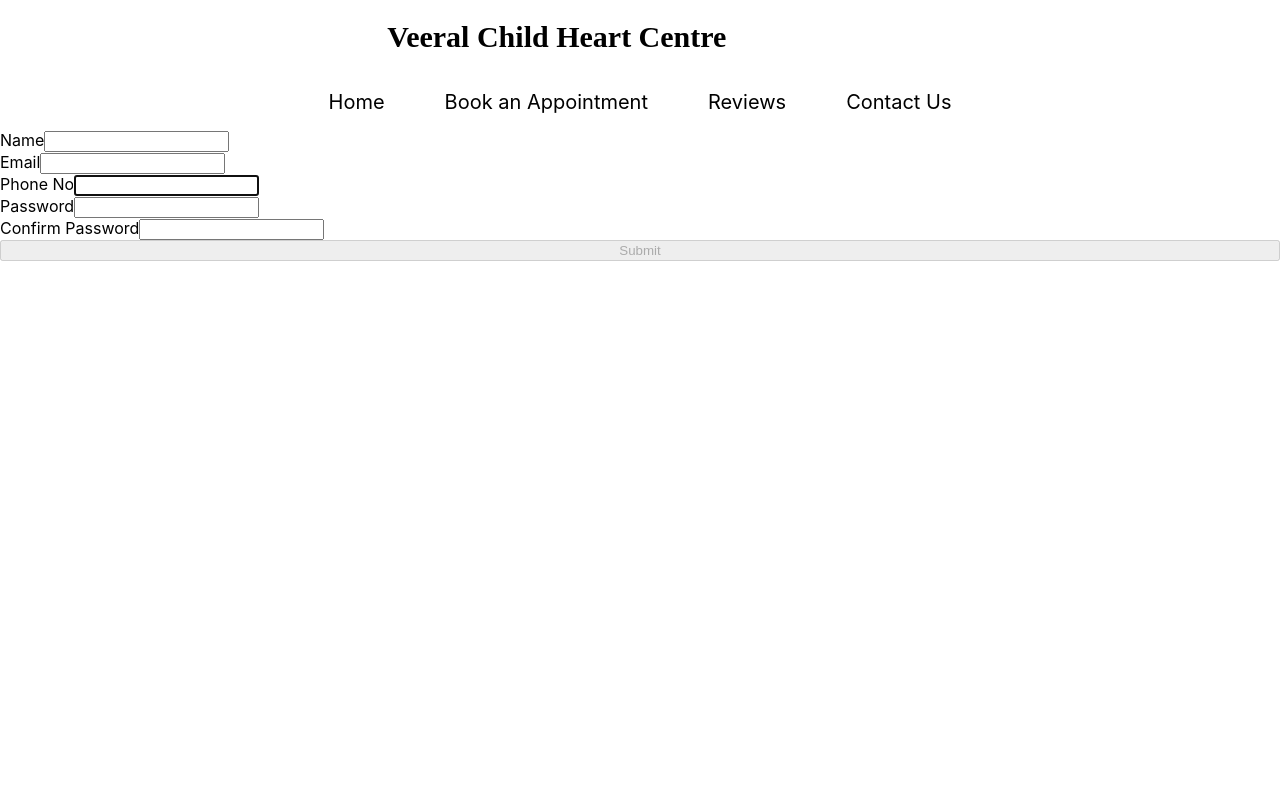
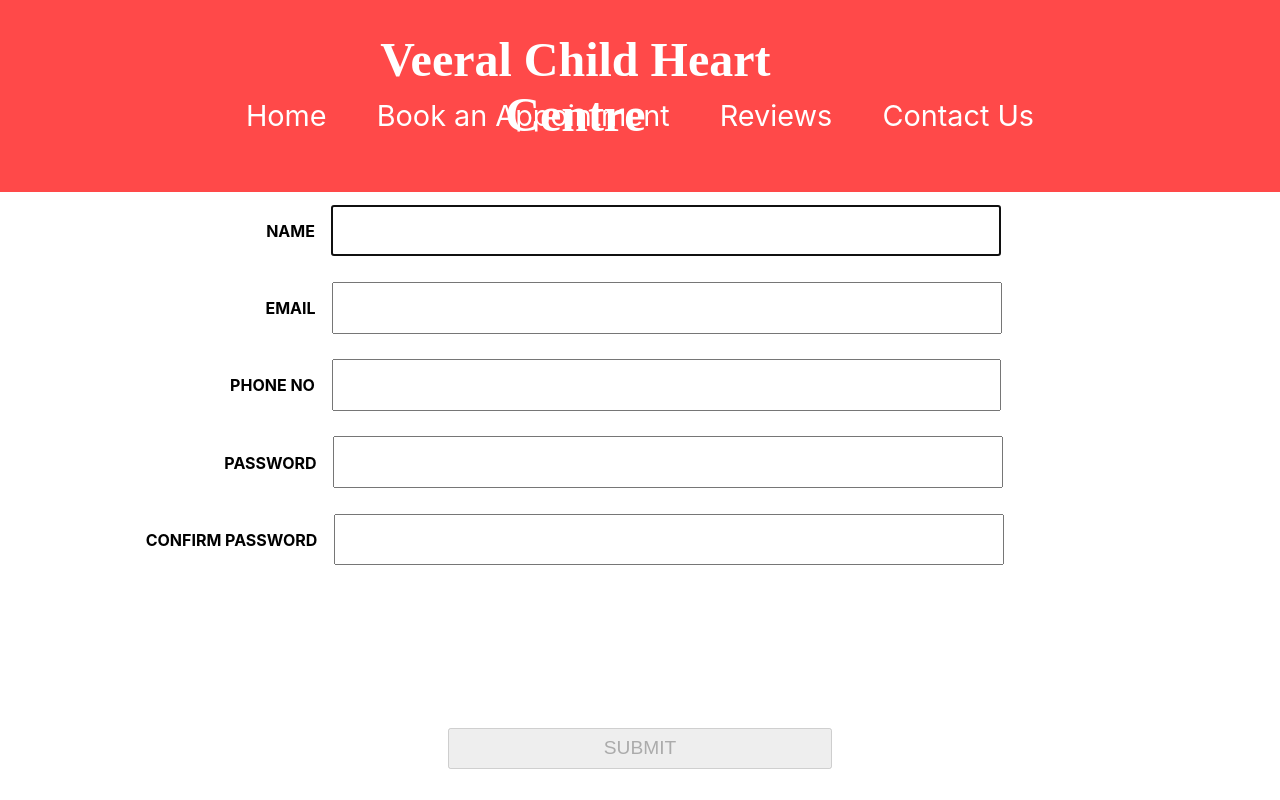
Before and after one commit to priyanshmehta22/vchc, a React (Create React App) app: page /signup in a window 1280 px wide. Built offline with nearby package versions, Linux system fonts and the light colour scheme.

Commit message:
vchc update
vchc update

```diff
--- a/src/App.css
+++ b/src/App.css
@@ -1,17 +1,23 @@
 .navbar {
   display: flex;
+  justify-content: center;
+  align-items: center;
   text-decoration: none;
-  padding: 10px;
-  height: 50px;
-  margin: 10px;
-  margin-top: 50px;
+  padding: 1%;
+  height: 8rem;
+  width: 100%;
+  padding-top: 4%;
+  background-color: rgb(255, 73, 73);
 }
 
 .nav-items {
+  color: white;
+  text-decoration: none;
+  padding: 2%;
+  font-size: 1.8em;
+}
+.nav-items:hover {
   color: black;
-  text-decoration: none;
-  padding: 30px;
-  font-size: 20px;
 }
 
 .container {
@@ -19,6 +25,7 @@
 }
 
 .navbar-placement {
+  /* padding-top: 1%; */
   display: flex;
   justify-content: center;
   align-items: center;
@@ -33,8 +40,9 @@
 
 #intro-heading {
   text-align: center;
-  padding-bottom: 30px;
+  /* padding-bottom: 30px; */
   font-size: large;
+  /* background-color: lightblue; */
 }
 #degrees {
   text-align: center;
@@ -52,9 +60,9 @@
 .vchc-heading {
   position: absolute;
 
-  right: 500px;
-  color: Black;
-  font-size: 30px;
+  left: 25%;
+  color: white;
+  font-size: 3rem;
   font-family: "Bree serif", serif;
 
   z-index: 1;
@@ -67,13 +75,13 @@
 }
 @keyframes pri3 {
   0% {
-    right: 750px;
+    right: 40%;
   }
   50% {
-    right: 550px;
+    right: 35%;
   }
   100% {
-    right: 750px;
+    right: 40%;
   }
 }
 
@@ -286,3 +294,238 @@
   opacity: 0;
   transform: translateY(8rem);
 }
+
+body {
+  margin: 0;
+  font-family: -apple-system, BlinkMacSystemFont, "Segoe UI", "Roboto", "Oxygen",
+    "Ubuntu", "Cantarell", "Fira Sans", "Droid Sans", "Helvetica Neue",
+    sans-serif;
+  -webkit-font-smoothing: antialiased;
+  -moz-osx-font-smoothing: grayscale;
+}
+
+code {
+  font-family: source-code-pro, Menlo, Monaco, Consolas, "Courier New",
+    monospace;
+}
+
+.create {
+  display: flex;
+  flex-direction: column;
+  text-align: center;
+  align-items: center;
+  justify-content: center;
+  margin: 0px auto;
+  height: 120vh;
+  width: 100%;
+}
+.create2 {
+  display: flex;
+  flex-direction: column;
+  text-align: center;
+  align-items: center;
+  justify-content: center;
+  margin: 0px auto;
+}
+.create2 input,
+.create2 textarea,
+.create2 select {
+  margin: 10px;
+  padding: 10px;
+  border: 1px solid #ccc;
+  border-radius: 5px;
+}
+.create input,
+.create textarea,
+.create select {
+  margin: 1%;
+  font-size: 1.2rem;
+  height: 100%;
+
+  padding: 15%;
+  border: 1px solid #ccc;
+  border-radius: 5px;
+}
+form {
+  display: flex;
+  flex-direction: column;
+  margin: auto;
+
+  height: 100%;
+}
+
+.create button {
+  margin: 10px;
+  padding: 10px;
+  border: 1px solid #ccc;
+  border-radius: 5px;
+  background-color: rgb(243, 82, 82);
+}
+.create2 button {
+  margin: 3%;
+  padding: 5%;
+  border: 1px solid #ccc;
+  border-radius: 5px;
+  font-size: 1rem;
+  font-weight: bold;
+  background-color: rgb(243, 82, 82);
+}
+
+.review-view {
+  text-decoration: none;
+  border: 2px solid rgb(152, 149, 149);
+  box-shadow: 2px;
+  margin: 10px;
+  padding: 10px;
+}
+
+.review {
+  display: flex;
+  flex-direction: column;
+  text-align: center;
+  align-items: center;
+  justify-content: center;
+  padding: 1%;
+  width: 30%;
+  margin: 1%;
+  border: 1px solid black;
+  border-radius: 5%;
+}
+.revrat {
+}
+.red {
+  color: purple;
+}
+.reviews {
+  /* background-color: red; */
+  color: black;
+  display: flex;
+  flex-direction: row;
+  text-align: center;
+  align-items: center;
+  justify-content: center;
+  /* margin: 0px auto; */
+  width: 100%;
+  font-size: 1.2rem;
+  /* height: 10%; */
+}
+
+.review-view:hover {
+  box-shadow: 2px 2px 10px #ccc;
+  width: 100%;
+  border: 2px solid #eaeaea;
+  margin: auto;
+  text-align: center;
+  justify-content: center;
+}
+
+.signin-up {
+  text-decoration: none;
+  background-color: black;
+  color: white;
+  display: flex;
+  padding-left: 5%;
+  /* margin: 30px; */
+  font-size: 1.8rem;
+}
+.float-right {
+  padding: 10px;
+  margin: 10px;
+}
+
+.button {
+  color: white;
+  text-decoration: none;
+}
+.button:hover {
+  cursor: pointer;
+  color: rgb(255, 82, 82);
+}
+
+#loginbtn {
+  position: fixed;
+  right: 100px;
+}
+#signupbtn {
+  position: fixed;
+  right: 250px;
+}
+.large-font {
+  margin-top: 5%;
+  color: rgb(255, 82, 82);
+  font-size: 2rem;
+}
+.submitBtn {
+  padding: 10%;
+  /* height: 20vh; */
+  margin: 5%;
+  font-size: 1.2rem;
+  color: white;
+}
+.submitBtn:hover {
+  color: black;
+}
+.center {
+  text-align: center;
+  justify-content: center;
+  align-items: center;
+}
+.Login {
+  justify-content: center;
+  align-items: center;
+  margin: auto;
+}
+.inputsignup {
+  justify-content: center;
+  align-items: center;
+  width: 50%;
+  margin: 1%;
+  padding: 1%;
+  font-size: 1.2rem;
+}
+.ph {
+  position: relative;
+  right: 18px;
+}
+.pass {
+  position: relative;
+  right: 20px;
+}
+.con {
+  position: relative;
+  right: 59px;
+}
+.signupbtn {
+  position: fixed;
+  right: 20%;
+  top: 90%;
+  width: 60%;
+}
+.signupbtn2 {
+  position: fixed;
+  right: 20%;
+  top: 55%;
+  width: 60%;
+}
+.signupbtn3 {
+  position: fixed;
+  right: 20%;
+  top: 80%;
+  width: 60%;
+}
+.pa {
+  position: relative;
+  left: 8px;
+}
+.pd {
+  position: relative;
+  right: 21px;
+}
+.pdl {
+  position: relative;
+  right: 21px;
+}
+.at {
+  position: relative;
+  right: 21px;
+}
--- a/src/appointment.js
+++ b/src/appointment.js
@@ -34,16 +34,21 @@ const Appointment = () => {
       .catch((error) => {
         console.log(error);
       });
+    window.alert("Appointment booked successfully");
   };
 
   return (
-    <div className="appointment">
+    <div className="Login center">
       <Form onSubmit={handlesubmit}>
         <Form.Group size="lg" controlId="name">
-          <Form.Label> Patient Name</Form.Label>
+          <Form.Label>
+            <b>PATIENT NAME</b>
+          </Form.Label>
 
           <Form.Control
             autoFocus
+            required
+            className="inputsignup pn"
             type="text"
             value={pname}
             onChange={(e) => setPname(e.target.value)}
@@ -51,10 +56,13 @@ const Appointment = () => {
         </Form.Group>
 
         <Form.Group size="lg" controlId="age">
-          <Form.Label> Patient Age</Form.Label>
+          <Form.Label>
+            <b>PATIENT AGE</b>
+          </Form.Label>
 
           <Form.Control
-            autoFocus
+            required
+            className="inputsignup pa"
             type="number"
             value={age}
             onChange={(e) => setAge(e.target.value)}
@@ -62,28 +70,47 @@ const Appointment = () => {
         </Form.Group>
 
         <Form.Group size="lg" controlId="date">
-          <Form.Label>Appointment Date</Form.Label>
+          <Form.Label className="pdl">
+            <b>APPOINTMENT DATE</b>
+          </Form.Label>
           <Form.Control
+            className="inputsignup pd"
+            required
             type="date"
             value={date}
             onChange={(e) => setDate(e.target.value)}
           />
         </Form.Group>
-        <Form.Group size="lg" controlId="time">
-          <Form.Label>Appointment Time</Form.Label>
+        <Form.Group size="lg" controlId="time at">
+          <Form.Label className="at">
+            <b>APPOINTMENT TIME</b>
+          </Form.Label>
           <Form.Control
+            className="inputsignup at"
+            required
             type="time"
             value={time}
             onChange={(e) => setTime(e.target.value)}
           />
         </Form.Group>
-
-        {!isloading && (
-          <Button block size="lg" type="submit" id="submitlogin">
-            Submit
+        <div className="signupbtn3">
+          {!isloading && (
+            <Button
+              className="inputsignup"
+              block
+              size="lg"
+              type="submit"
+              id="submitlogin"
+            >
+              Submit
+            </Button>
+          )}
+        </div>
+        {isloading && (
+          <Button className="signupbtn3" restricted>
+            Booking Appointment..
           </Button>
         )}
-        {isloading && <Button restricted>Booking Appointment..</Button>}
       </Form>
     </div>
   );
--- a/src/contactus.js
+++ b/src/contactus.js
@@ -38,26 +38,33 @@ const ContactUs = () => {
   };
 
   return (
-    <div className="create">
+    <div className="create2">
       <div className="contact-form">
         <h2>Have some query? Write here🧑‍⚕️</h2>
         <form onSubmit={handlesubmit}>
-          <label>Email</label>
+          <label>
+            <b>EMAIL</b>
+          </label>
           <input
+            autoFocus
             type="email"
             name="title"
             required
             value={email}
             onChange={(e) => setemail(e.target.value)}
           />
-          <label>Name</label>
+          <label>
+            <b>NAME</b>
+          </label>
           <input
             type="text"
             value={name}
             onChange={(e) => setname(e.target.value)}
             required
           ></input>
-          <label>Phone No</label>
+          <label>
+            <b>PHONE NO.</b>
+          </label>
           <input
             type="text"
             name="phone"
@@ -65,7 +72,9 @@ const ContactUs = () => {
             onChange={(e) => setphone(e.target.value)}
             required
           ></input>
-          <label>Message</label>
+          <label>
+            <b>MESSAGE</b>
+          </label>
           <textarea
             required
             value={message}
--- a/src/login.js
+++ b/src/login.js
@@ -37,35 +37,54 @@ const Login = () => {
     // window.location.href = "/";
   };
   return (
-    <div className="Login">
+    <div className="Login center">
       <Form onSubmit={handlesubmit}>
         <Form.Group size="lg" controlId="email">
-          <Form.Label>Email</Form.Label>
+          <Form.Label>
+            <b>EMAIL </b>
+          </Form.Label>
 
           <Form.Control
             autoFocus
+            required
+            className="inputsignup"
             type="email"
             value={email}
             onChange={(e) => setemail(e.target.value)}
           />
         </Form.Group>
 
-        <Form.Group size="lg" controlId="password">
-          <Form.Label>Password</Form.Label>
+        <Form.Group size="lg" controlId="password" className="pass">
+          <Form.Label>
+            <b>PASSWORD </b>
+          </Form.Label>
 
           <Form.Control
+            required
+            className="inputsignup"
             type="password"
             value={password}
             onChange={(e) => setpassword(e.target.value)}
           />
         </Form.Group>
-
-        {!isloading && (
-          <Button block size="lg" type="submit" id="submitlogin">
-            Submit
+        <div className="signupbtn2">
+          {!isloading && (
+            <Button
+              className="inputsignup"
+              block
+              size="lg"
+              type="submit"
+              id="submitlogin"
+            >
+              Submit
+            </Button>
+          )}
+        </div>
+        {isloading && (
+          <Button className="signupbtn2" restricted>
+            Logging In...
           </Button>
         )}
-        {isloading && <Button restricted>Logging In...</Button>}
       </Form>
     </div>
   );
--- a/src/reviews.js
+++ b/src/reviews.js
@@ -17,89 +17,6 @@ const Reviews = (review) => {
   const handleRating = (rate) => {
     setRating(rate);
   };
-  // const slider = function () {
-  //   const slides = document.querySelectorAll(".slide");
-  //   const btnLeft = document.querySelector(".slider__btn--left");
-  //   const btnRight = document.querySelector(".slider__btn--right");
-  //   const dotContainer = document.querySelector(".dots");
-
-  //   let curSlide = 0;
-  //   const maxSlide = slides.length;
-
-  //   // Functions
-  //   const createDots = function () {
-  //     slides.forEach(function (_, i) {
-  //       dotContainer.insertAdjacentHTML(
-  //         "beforeend",
-  //         `<button class="dots__dot" data-slide="${i}"></button>`
-  //       );
-  //     });
-  //   };
-
-  //   const activateDot = function (slide) {
-  //     document
-  //       .querySelectorAll(".dots__dot")
-  //       .forEach((dot) => dot.classList.remove("dots__dot--active"));
-
-  //     document
-  //       .querySelector(`.dots__dot[data-slide="${slide}"]`)
-  //       .classList.add("dots__dot--active");
-  //   };
-
-  //   const goToSlide = function (slide) {
-  //     slides.forEach(
-  //       (s, i) => (s.style.transform = `translateX(${100 * (i - slide)}%)`)
-  //     );
-  //   };
-
-  //   // Next slide
-  //   const nextSlide = function () {
-  //     if (curSlide === maxSlide - 1) {
-  //       curSlide = 0;
-  //     } else {
-  //       curSlide++;
-  //     }
-
-  //     goToSlide(curSlide);
-  //     activateDot(curSlide);
-  //   };
-
-  //   const prevSlide = function () {
-  //     if (curSlide === 0) {
-  //       curSlide = maxSlide - 1;
-  //     } else {
-  //       curSlide--;
-  //     }
-  //     goToSlide(curSlide);
-  //     activateDot(curSlide);
-  //   };
-
-  //   const init = function () {
-  //     goToSlide(0);
-  //     createDots();
-
-  //     activateDot(0);
-  //   };
-  //   init();
-
-  //   // Event handlers
-  //   btnRight.addEventListener("click", nextSlide);
-  //   btnLeft.addEventListener("click", prevSlide);
-
-  //   document.addEventListener("keydown", function (e) {
-  //     if (e.key === "ArrowLeft") prevSlide();
-  //     e.key === "ArrowRight" && nextSlide();
-  //   });
-
-  //   dotContainer.addEventListener("click", function (e) {
-  //     if (e.target.classList.contains("dots__dot")) {
-  //       const { slide } = e.target.dataset;
-  //       goToSlide(slide);
-  //       activateDot(slide);
-  //     }
-  //   });
-  // };
-  // slider();
 
   const handlesubmit = (e) => {
     e.preventDefault();
@@ -128,41 +45,47 @@ const Reviews = (review) => {
     // window.location.href = "/";
   };
 
-  // const getreviews = () => {
-  //   setisloading(true);
-  //   fetch("http://localhost:8001/review", {
-  //     method: "GET",
-  //     headers: {
-  //       "Content-Type": "application/json",
-  //     },
-  //   })
-  //     .then((response) => response.json())
-  //     .then((data) => {
-  //       setdata(data);
-  //       // console.log(data);
-  //       setisloading(false);
-  //     })
-  //     .catch((error) => {
-  //       console.log(error);
-  //     });
-  // };
-  // getreviews();
+  const getreviews = () => {
+    // setisloading(true);
+    fetch("http://localhost:8001/review", {
+      method: "GET",
+      headers: {
+        "Content-Type": "application/json",
+      },
+    })
+      .then((response) => response.json())
+      .then((data) => {
+        setdata(data);
+        console.log(data);
+        setisloading(false);
+      })
+      .catch((error) => {
+        console.log(error);
+      });
+  };
+  getreviews();
 
   return (
     <div className="create">
-      <h2>How was your experience!</h2>
+      <h2>How was your experience!🏥</h2>
       <form onSubmit={handlesubmit}>
-        <label>Name</label>
+        <label>
+          <h3>NAME</h3>
+        </label>
         <input
+          autoFocus
           type="text"
           value={name}
           onChange={(e) => setname(e.target.value)}
           required
         ></input>
 
-        <label>Message</label>
+        <label>
+          <h3>MESSAGE</h3>
+        </label>
         <textarea
           required
+          columns="30"
           value={message}
           onChange={(e) => setmessage(e.target.value)}
         ></textarea>
@@ -173,7 +96,7 @@ const Reviews = (review) => {
           />
         </div>
 
-        {!isloading && <button>Submit</button>}
+        {!isloading && <button className="submitBtn">SUBMIT</button>}
         {isloading && <button restricted>Submitting review...</button>}
       </form>
       <div>
@@ -181,19 +104,24 @@ const Reviews = (review) => {
         <p>{message}</p>
         <p> {rating} </p>
       </div>
-      {/* <div className="review">
-        {data.map((reviews) => (
-          <div key={reviews.id}>
-            <Link to={`Reviews/${reviews.name}`}>
-              <div className="review-view">
-                <h3>{reviews.name}</h3>
-                <p>{reviews.message}</p>
-                <p>Rating: {reviews.rating}</p>
-              </div>
-            </Link>
+
+      <div className="reviews">
+        {data.slice(Math.max(data.length - 3, 0)).map((review) => (
+          <div className="review" key={review._id}>
+            <p className="revname">
+              <b className="red">NAME: </b> {review.name}
+            </p>
+            <p className="revmess">
+              <b className="red">MESSAGE: </b> {review.message}
+            </p>
+            <p className="revrat">
+              <b className="red">REVIEW: </b>
+              {review.rating}{" "}
+            </p>
           </div>
         ))}
-      </div> */}
+      </div>
+
       <div className="slider">
         <div className="slide">
           <div className="testimonial">
--- a/src/signup.js
+++ b/src/signup.js
@@ -45,12 +45,16 @@ const Signup = (loggedin) => {
     return email.length > 0 && password.length > 0 && confirmpass == password;
   }
   return (
-    <div className="Login">
+    <div className="Login center">
       <Form onSubmit={handlesubmit}>
         <Form.Group size="lg" controlId="name">
-          <Form.Label>Name</Form.Label>
+          <Form.Label>
+            <b>NAME </b>
+          </Form.Label>
 
           <Form.Control
+            required
+            className="inputsignup"
             autoFocus
             type="text"
             value={name}
@@ -58,57 +62,80 @@ const Signup = (loggedin) => {
           />
         </Form.Group>
         <Form.Group size="lg" controlId="email">
-          <Form.Label>Email</Form.Label>
+          <Form.Label>
+            <b>EMAIL </b>
+          </Form.Label>
 
           <Form.Control
-            autoFocus
+            required
+            className="inputsignup"
             type="email"
             value={email}
             onChange={(e) => setemail(e.target.value)}
           />
         </Form.Group>
-        <Form.Group size="lg" controlId="phone">
-          <Form.Label>Phone No</Form.Label>
+        <Form.Group size="lg" controlId="phone" className="ph">
+          <Form.Label>
+            <b>PHONE NO </b>
+          </Form.Label>
 
           <Form.Control
-            autoFocus
+            required
+            className="inputsignup"
             type="text"
             value={number}
             onChange={(e) => setnumber(e.target.value)}
           />
         </Form.Group>
 
-        <Form.Group size="lg" controlId="password">
-          <Form.Label>Password</Form.Label>
+        <Form.Group size="lg" controlId="password" className="pass">
+          <Form.Label>
+            <b>PASSWORD </b>
+          </Form.Label>
 
           <Form.Control
+            required
+            className="inputsignup"
             type="password"
             value={password}
             onChange={(e) => setpassword(e.target.value)}
           />
         </Form.Group>
-        <Form.Group size="lg" controlId="confirmpass">
-          <Form.Label>Confirm Password</Form.Label>
+        <Form.Group size="lg" controlId="confirmpass" className="con">
+          <Form.Label>
+            {" "}
+            <b>CONFIRM PASSWORD </b>
+          </Form.Label>
 
           <Form.Control
+            required
             type="password"
+            className="inputsignup"
             value={confirmpass}
             onChange={(e) => setconfirmpass(e.target.value)}
           />
         </Form.Group>
-
+        <div className="signupbtn">
           {!isloading && (
             <Button
+              className="inputsignup"
               block
               size="lg"
               type="submit"
               id="submitlogin"
               disabled={!validateForm()}
             >
-            Submit
+              SUBMIT
             </Button>
           )}
-        {isloading && <Button restricted>Logging In...</Button>}
+        </div>
+        <div className="center">
+          {isloading && (
+            <Button className="signupbtn" restricted>
+              Logging In...
+            </Button>
+          )}
+        </div>
       </Form>
     </div>
   );
```
Also changed, not shown: src/database/appointment.json (+28 -0 lines), src/database/login.json (+20 -0 lines), src/database/review.json (+42 -0 lines), src/database/signup.json (+14 -0 lines), src/index.css (+7 -6 lines), src/heart.jpg (added). Lines whose indentation alone changed are shown as unchanged.
